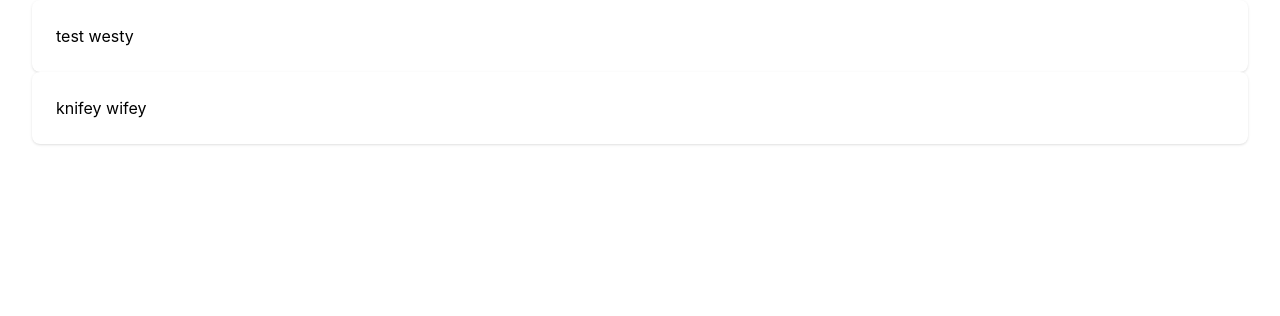
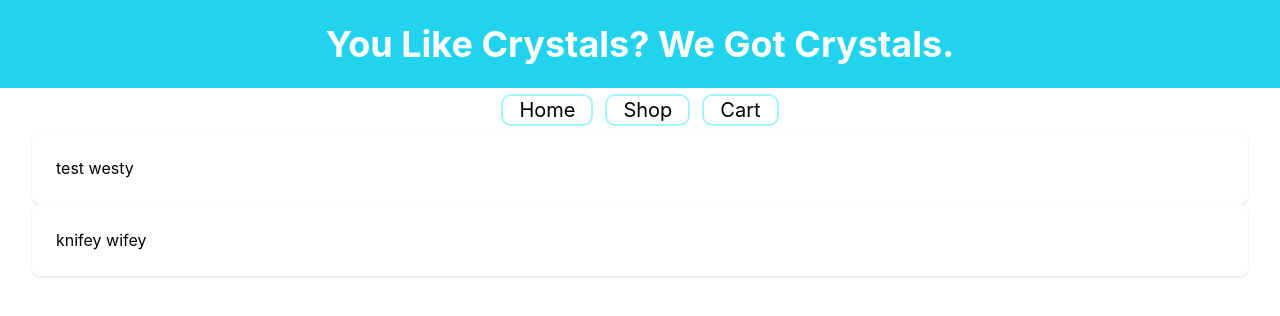
Before and after one commit to amargh2/shopping-app, a React (Create React App) app: page / in a window 1280 px wide. Shown: the top 316 px of the page. Built offline with nearby package versions, Linux system fonts and the light colour scheme.

Commit message:
fixed issue with page navigation (added outlet tag to nav)

```diff
--- a/src/RouteSwitch.js
+++ b/src/RouteSwitch.js
@@ -5,12 +5,15 @@ import NavBar from './components/NavBar';
 import ProductDisplay from './components/ProductDisplay';
 import SideBar from './components/SideBar';
 import HomePage from './components/HomePage';
+import Cart from './components/Cart'
+
 const RouteSwitch = () => {
   return (
     <BrowserRouter>
       <Routes>
         <Route path='/' element={<HomePage/>} />
-        <Route path='/shop' element={<App/>} />
+        <Route path='shop' element={<App/>} />
+        <Route path='cart' element={<Cart/>}/>
       </Routes>
     </BrowserRouter>
   )
--- a/src/components/Cart.js
+++ b/src/components/Cart.js
@@ -0,0 +1,14 @@
+import React from 'react'
+import Header from './Header'
+import NavBar from './NavBar'
+const Cart = () => {
+  return (
+    <div>
+      <Header/>
+      <NavBar/>
+    </div>
+  )
+}
+
+
+export default Cart
--- a/src/components/HomePage.js
+++ b/src/components/HomePage.js
@@ -1,7 +1,12 @@
 import React from "react";
+import Header from "./Header";
+import NavBar from "./NavBar";
 
 const HomePage = () => {
   return (
+    <div>
+      <Header/>
+      <NavBar/>
       <div className="max-w-7xl mx-auto sm:px-6 lg:px-8">
         <div className="bg-white overflow-hidden shadow rounded-lg">
             <div className="px-4 py-5 sm:p-6"> test westy</div>
@@ -10,6 +15,7 @@ const HomePage = () => {
           <div className="px-4 py-5 sm:p-6">knifey wifey</div>
         </div>
       </div>
+    </div>
   )
 }
 
--- a/src/components/NavBar.js
+++ b/src/components/NavBar.js
@@ -1,15 +1,21 @@
 import React from 'react';
-import { Link } from 'react-router-dom'
+import { Link, Navigate, Outlet } from 'react-router-dom'
 
 const navBar = () => {
   return(
     <div className='flex justify-center'>
       <div className='py-2 flex justify-center'>
-        <div className='px-2'><button className='bg-white px-4 ring-2 ring-cyan-200 rounded-lg justify-center hover:ring-2 hover:ring-cyan-400 text-xl' onClick={()=>console.log('home clicked')}>Home</button></div>
-        <div className='px-2'><button className='bg-white px-4 ring-2 ring-cyan-200 rounded-lg hover:ring-2 hover:ring-cyan-400 text-xl' onClick={()=>console.log('shop clicked')}>Shop</button></div>
-        <div className='px-2'><button className='bg-white px-4 ring-2 ring-cyan-200 rounded-lg hover:ring-2 hover:ring-cyan-400 text-xl' onClick={()=>console.log('cart clicked')}>Cart</button></div>
+        <div className='px-2'>
+          <Link to='/'> <button className='bg-white px-4 ring-2 ring-cyan-200 rounded-lg justify-center hover:ring-2 hover:ring-cyan-400 text-xl'>Home</button></Link>
+        </div>
+        <div className='px-2'>
+          <Link to='/shop'><button className='bg-white px-4 ring-2 ring-cyan-200 rounded-lg hover:ring-2 hover:ring-cyan-400 text-xl' onClick={()=>console.log('shop clicked')}>Shop</button></Link></div>
+        <div className='px-2'>
+          <Link to='/cart'><button className='bg-white px-4 ring-2 ring-cyan-200 rounded-lg hover:ring-2 hover:ring-cyan-400 text-xl' onClick={()=>console.log('cart clicked')}>Cart</button></Link></div>
       </div>
+      <Outlet></Outlet>
     </div>
+
   )
 }
 
--- a/src/components/ProductDisplay.js
+++ b/src/components/ProductDisplay.js
@@ -6,7 +6,7 @@ const ProductDisplay = (props) => {
   const listTheProducts = (products) => {
     const processedItems = products.map(product => {
       return (
-      <div className='border-2 border-yellow-400 rounded-lg flex justify-center'>
+      <div className='border-2 border-yellow-400 rounded-lg flex justify-center py-2'>
         <div className = 'flex-col font-semibold gap-2 shadow-lg rounded-lg'>
           <div>{product.name}</div>
           <div>${product.price}</div>
```
Lines whose indentation alone changed are shown as unchanged.
